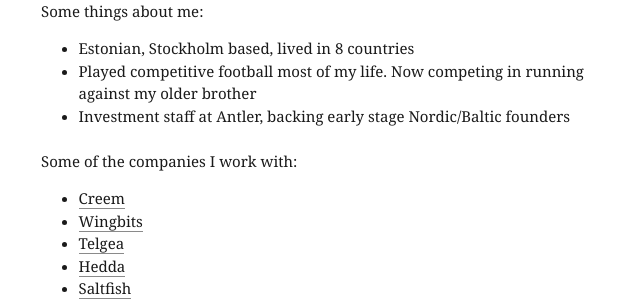
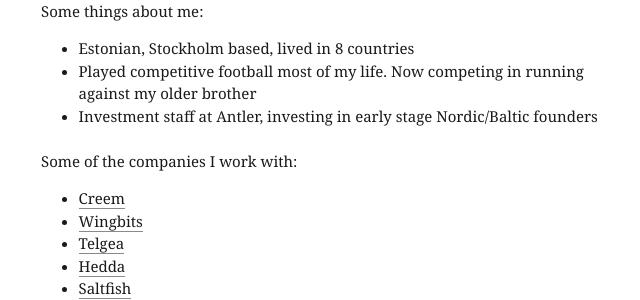
Before and after one commit to markuslukk/markuslukk.github.io, a Jekyll site: the page built from index.html, in a window 1280 px wide. Shown: the part 146-446 px from the top of the page, without its empty margins (319-959 px from the left). Built offline with Jekyll 4.4.1, drawn with Linux system fonts in a browser that asks for light colours.

Commit message:
Update index.html

```diff
--- a/index.html
+++ b/index.html
@@ -31,7 +31,7 @@
       <ul>
         <li>Estonian, Stockholm based, lived in 8 countries</li>
         <li>Played competitive football most of my life. Now competing in running against my older brother</li>
-        <li>Investment staff at Antler, backing early stage Nordic/Baltic founders</li>
+        <li>Investment staff at Antler, investing in early stage Nordic/Baltic founders</li>
       </ul>
     </div>
 
```
